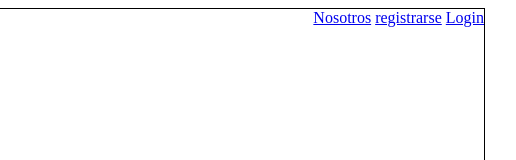
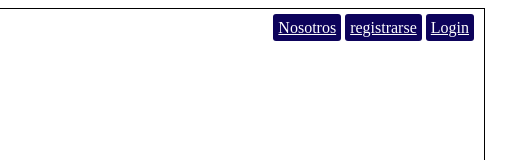
Before and after one commit to NARIASS2023/Formularios, a plain HTML site: page index.html in a window 1280 px wide. Shown: the top 160 px of the page, 655-1171 px from the left. Drawn offline with Linux system fonts and the light colour scheme.

Commit message:
Update estiloprincipal.css

```diff
--- a/Style/estiloprincipal.css
+++ b/Style/estiloprincipal.css
@@ -29,3 +29,18 @@
   top: 90px;
   left: 235px;
 }
+
+.menu{
+ margin: 10px 10px 0 0;
+ position: unset;
+ backgroud: none;
+ height:unset;
+ border: none;
+}
+
+.link{
+  background: #0D035B;
+  color: white;
+  padding: 5px;
+  border-radius: 3px;
+}
```
